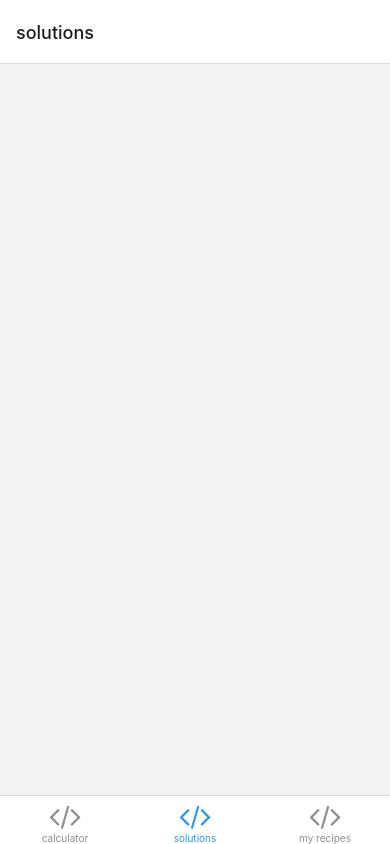
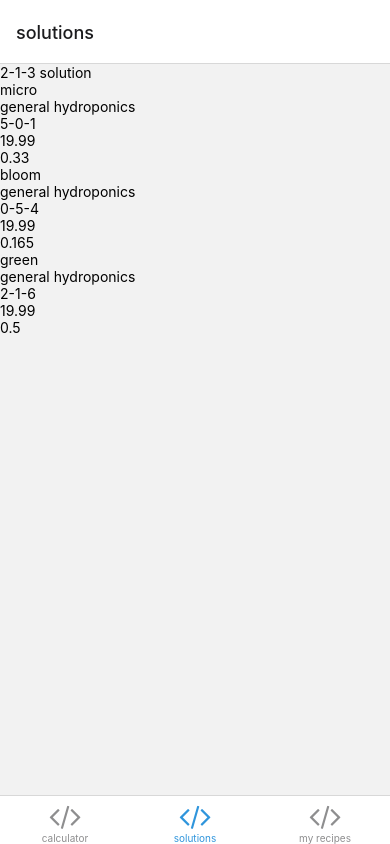
Before and after one commit to niole/hydrocalc-mobile, a React Native app: screen /Solutions in a window 390 px wide. Built offline with nearby package versions, Linux system fonts and the light colour scheme; what expo-linking would draw is missing.

Commit message:
Render components in solutions sreen

```diff
--- /dev/null
+++ b/components/NpkLabel.tsx
@@ -0,0 +1,11 @@
+import * as React from 'react';
+import { Text } from 'react-native';
+import { NPK } from '../globalState';
+
+type Props = {
+  npk: NPK;
+};
+
+export const NpkLabel: React.FC<Props> = ({ npk }) => (
+  <Text>{npk.n}-{npk.p}-{npk.k}</Text>
+);
--- a/components/index.tsx
+++ b/components/index.tsx
@@ -1 +1,2 @@
 export * from './BucketSizeLabel';
+export * from './NpkLabel';
--- a/navigation/index.tsx
+++ b/navigation/index.tsx
@@ -96,12 +96,13 @@ function BottomTabNavigator() {
       </BottomTab.Screen>
       <BottomTab.Screen
         name="Solutions"
-        component={Solutions}
         options={{
           title: 'solutions',
           tabBarIcon: ({ color }) => <TabBarIcon name="code" color={color} />,
         }}
-      />
+      >
+        {props => <Solutions solutions={solutions} setSolutions={setSolutions} {...props} />}
+      </BottomTab.Screen>
       <BottomTab.Screen
         name="MyRecipes"
         component={MyRecipes}
--- a/recipe/RecipeInstructions.tsx
+++ b/recipe/RecipeInstructions.tsx
@@ -1,7 +1,7 @@
 import * as React from 'react';
 import { StyleSheet, Text, View } from 'react-native';
 import { SolutionInputMeasurement, Recipe } from '../globalState';
-import { BucketSizeLabel } from '../components';
+import { NpkLabel, BucketSizeLabel } from '../components';
 import { getGallonsFromSize, getInputVolumeInstructions } from './inputCalculator';
 
 /**
@@ -17,7 +17,7 @@ export const RecipeInstructions: React.FC<RecipeInstructionsProps> = ({ recipe:
     <Text>{name}</Text>
     <Text style={styles.label}>e.c.: {ec} millisiemen/cm</Text>
     <View style={styles.label}><Text>bucket size: </Text><BucketSizeLabel bucketSize={bucketSize} /></View>
-    <Text>npk: {solution.targetNpk.n}-{solution.targetNpk.p}-{solution.targetNpk.k}</Text>
+    <Text>npk: </Text> <NpkLabel npk={solution.targetNpk} />
     {solution.inputs.map(input => (
       <View style={styles.label}>
         <Text>{input.solution.name}: </Text>
--- a/screens/Solutions.tsx
+++ b/screens/Solutions.tsx
@@ -1,7 +1,8 @@
 import * as React from 'react';
+import { Text, View } from 'react-native';
 
 import { SetSolutions, Solution } from '../globalState';
-import { View } from '../components/Themed';
+import { SolutionCard } from '../solutions';
 import { RootTabScreenProps } from '../types';
 import { Screen } from './Screen';
 
@@ -10,10 +11,12 @@ type Props = {
   setSolutions: SetSolutions;
 };
 
-export default function Solutions({ navigation }: RootTabScreenProps<'Solutions'> & Props) {
+export default function Solutions({ solutions, navigation }: RootTabScreenProps<'Solutions'> & Props) {
   return (
     <Screen title="solutions">
-      <View />
+      <View>
+        {solutions.map(s => <SolutionCard solution={s} />)}
+      </View>
     </Screen>
   );
 }
--- /dev/null
+++ b/solutions/SolutionCard.tsx
@@ -0,0 +1,29 @@
+import * as React from 'react';
+import { Text, View } from 'react-native';
+import { NPK, Solution } from '../globalState';
+import { NpkLabel } from '../components';
+
+type Props = {
+  solution: Solution;
+};
+
+export const SolutionCard: React.FC<Props> = ({ solution }) => (
+  <View key={solution.name}>
+    <Text>{solution.name}</Text>
+    {solution.inputs.map((i, index) =>
+      <InputCard key={`${i.solution.name}-${i.frac}-${index}`} frac={i.frac} {...i.solution} />
+    )}
+  </View>
+);
+
+const InputCard: React.FC<{ name: string, brand?: string, npk: NPK, ec: number, frac: number }> = ({
+  name, brand, npk, ec, frac
+}) => (
+  <View key={name}>
+    <Text>{name} </Text>
+    {brand && <Text>{brand}</Text>}
+    <NpkLabel npk={npk} />
+    <Text>{ec}</Text>
+    <Text>{frac}</Text>
+  </View>
+);
--- /dev/null
+++ b/solutions/index.tsx
@@ -0,0 +1 @@
+export * from './SolutionCard';
```
